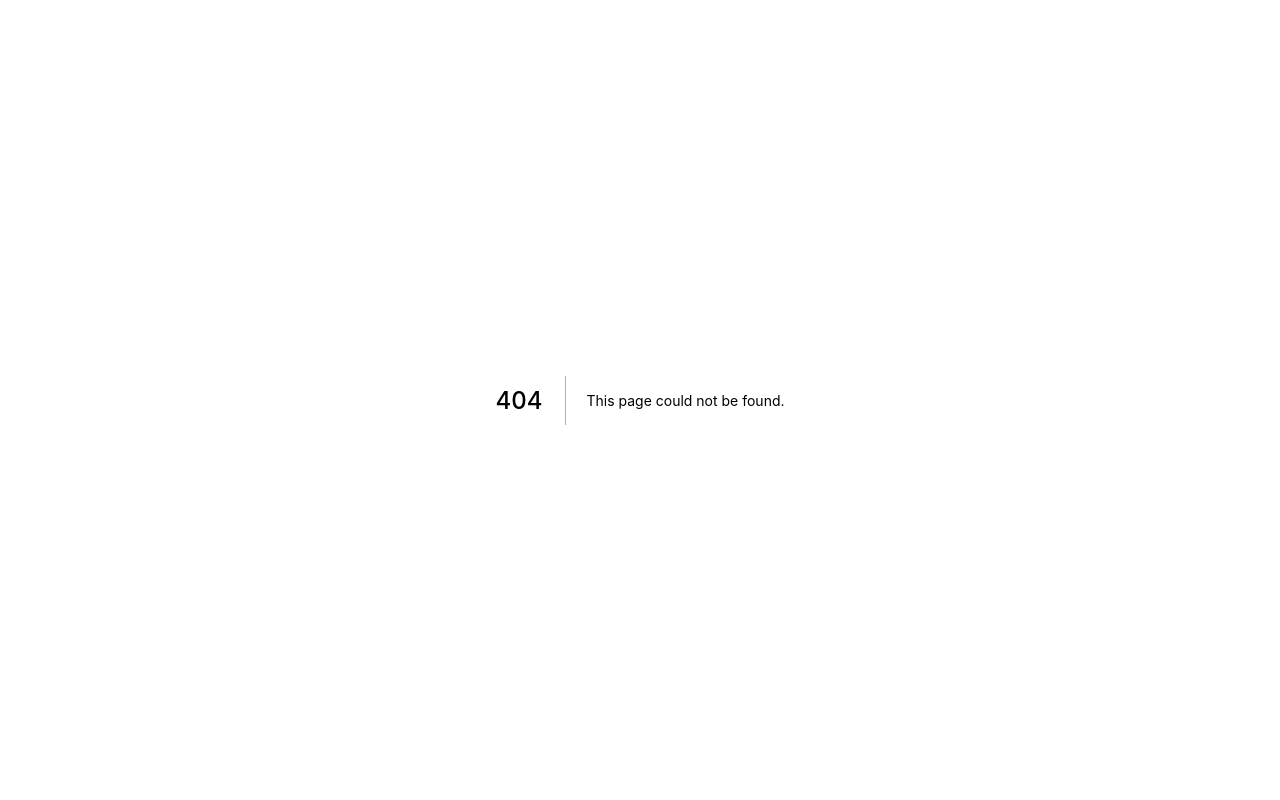
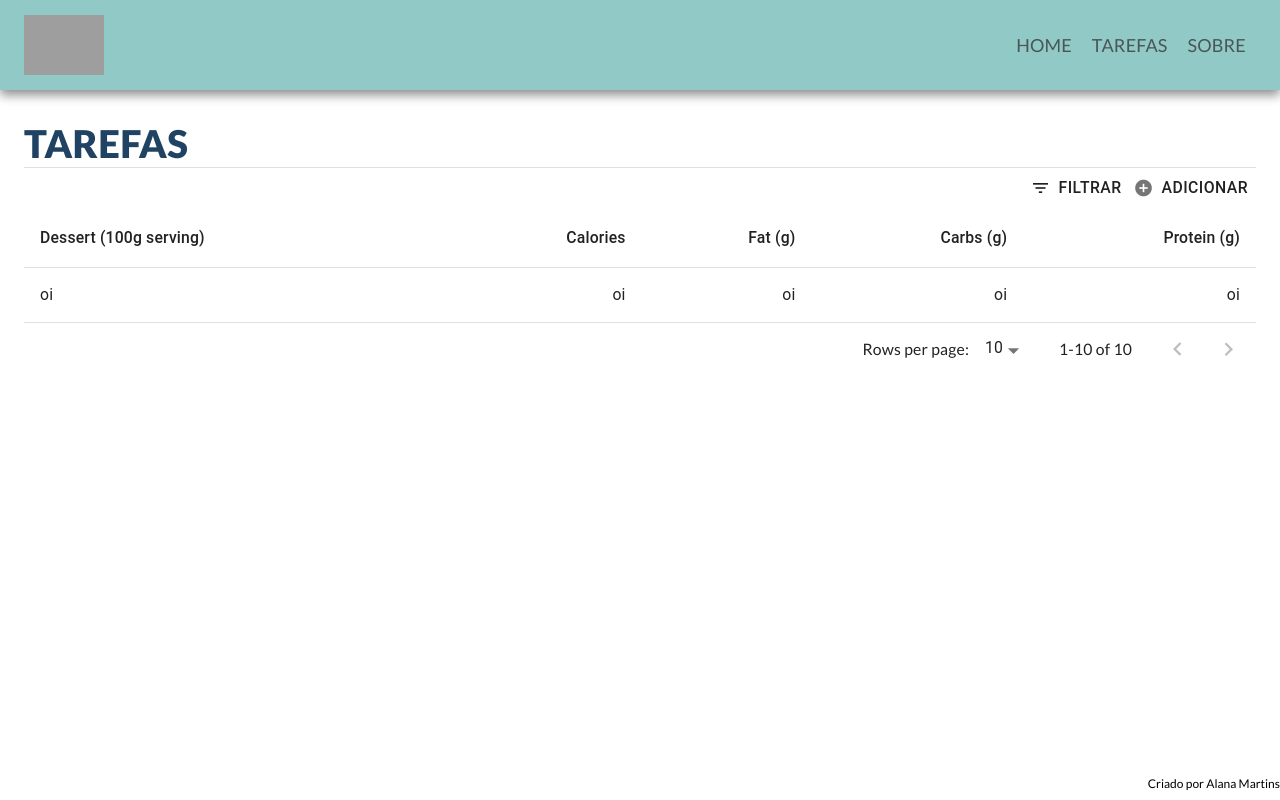
Before and after one commit to CIS-Assessment/teste-vaga-frontend, a Next.js app: page /tasks in a window 1280 px wide. Before the commit this address had no page. Built offline with nearby package versions, Linux system fonts and the light colour scheme; grey boxes are pictures that could not be loaded.

Commit message:
feat: layout global e ajuste de css com sass

```diff
--- /dev/null
+++ b/components/Layout/Layout.js
@@ -0,0 +1,42 @@
+import { Container, Grid, Typography, Link } from "@material-ui/core";
+import style from "./style.module.scss";
+
+const Layout = ({ children }) => {
+  return (
+    <Grid container>
+      <Grid item xs={12} className={style.layoutHeader}>
+        <Container className={style.headerContainer}>
+          <Grid>
+            <img
+              src="https://upload.wikimedia.org/wikipedia/commons/thumb/8/8e/Nextjs-logo.svg/800px-Nextjs-logo.svg.png"
+              width={80}
+            />
+          </Grid>
+          <Grid className={style.headerRightSide}>
+            <Typography>
+              <Link href="/" className={style.rightSideLink}>
+                HOME
+              </Link>
+            </Typography>
+            <Typography>
+              <Link href="/tasks" className={style.rightSideLink}>
+                TAREFAS
+              </Link>
+            </Typography>
+            <Typography>
+              <Link href="/tasks" className={style.rightSideLink}>
+                SOBRE
+              </Link>
+            </Typography>
+          </Grid>
+        </Container>
+      </Grid>
+      <Container className={style.layoutBody}>{children}</Container>
+      <Grid item xs={12} className={style.layoutFooter}>
+        Criado por Alana Martins
+      </Grid>
+    </Grid>
+  );
+};
+
+export default Layout;
--- /dev/null
+++ b/components/Layout/index.js
@@ -0,0 +1 @@
+export { default } from "./Layout";
--- /dev/null
+++ b/components/Layout/style.module.scss
@@ -0,0 +1,40 @@
+.layoutHeader {
+  background: #91c9c7;
+  color: #fff;
+  height: 90px;
+  box-shadow: 0px 5px 10px #02020273;
+  display: flex;
+  align-items: center;
+
+  .headerContainer {
+    display: flex;
+    align-items: center;
+
+    .headerRightSide {
+      margin-left: auto;
+      display: flex;
+      .rightSideLink {
+        color: #495655;
+        margin: 10px;
+      }
+    }
+  }
+}
+
+.layoutBody {
+  margin-top: 30px;
+}
+
+.layoutFooter {
+  // background-color: #204363;
+  bottom: 0;
+  position: absolute;
+  width: 100vw;
+  left: 0;
+  // color: #fff;
+  height: 4vh;
+  display: flex;
+  align-items: center;
+  justify-content: flex-end;
+  font-size: 12px;
+}
--- a/pages/_app.js
+++ b/pages/_app.js
@@ -1,17 +1,23 @@
 import Head from "next/head";
 import "../styles/global.css";
-
+import { StylesProvider } from "@material-ui/core/styles";
 export default function App({ Component, pageProps }) {
   return (
-    <>
+    <StylesProvider injectFirst>
       <Head>
         <title>Teste Frontend</title>
         <link
           rel="stylesheet"
           href="https://fonts.googleapis.com/icon?family=Material+Icons"
         />
+        <link rel="preconnect" href="https://fonts.googleapis.com" />
+        <link rel="preconnect" href="https://fonts.gstatic.com" crossorigin />
+        <link
+          href="https://fonts.googleapis.com/css2?family=Lato:ital,wght@0,100;0,300;0,400;0,700;0,900;1,100;1,300;1,400;1,700;1,900&display=swap"
+          rel="stylesheet"
+        />
       </Head>
       <Component {...pageProps} />
-    </>
+    </StylesProvider>
   );
 }
--- /dev/null
+++ b/pages/tasks/index.js
@@ -0,0 +1,70 @@
+import {
+  Typography,
+  Divider,
+  Grid,
+  Button,
+  TableContainer,
+  Table,
+  TableHead,
+  TableBody,
+  TableRow,
+  TableCell,
+  TablePagination,
+} from "@material-ui/core";
+
+import style from "../../styles/tasks.module.scss";
+import Layout from "../../components/Layout";
+import { Icon } from "@material-ui/core";
+
+const Tasks = () => {
+  return (
+    <Layout>
+      <Typography variant="h4" className={style.headerTitle}>
+        TAREFAS
+      </Typography>
+      <Divider />
+
+      <Grid className={style.gridBtnTable}>
+        <Button className={style.btn} startIcon={<Icon>filter_list</Icon>}>
+          FILTRAR
+        </Button>
+        <Button startIcon={<Icon color="action">add_circle</Icon>}>ADICIONAR</Button>
+      </Grid>
+      <Grid>
+        <TableContainer>
+          <Table aria-label="a dense table">
+            <TableHead>
+              <TableRow>
+                <TableCell>Dessert (100g serving)</TableCell>
+                <TableCell align="right">Calories</TableCell>
+                <TableCell align="right">Fat&nbsp;(g)</TableCell>
+                <TableCell align="right">Carbs&nbsp;(g)</TableCell>
+                <TableCell align="right">Protein&nbsp;(g)</TableCell>
+              </TableRow>
+            </TableHead>
+            <TableBody>
+              <TableRow key={"oi"}>
+                <TableCell component="th">{"oi"}</TableCell>
+                <TableCell align="right">{"oi"}</TableCell>
+                <TableCell align="right">{"oi"}</TableCell>
+                <TableCell align="right">{"oi"}</TableCell>
+                <TableCell align="right">{"oi"}</TableCell>
+              </TableRow>
+            </TableBody>
+          </Table>
+          <TablePagination
+            rowsPerPageOptions={[5, 10, 25]}
+            component="div"
+            count={10}
+            rowsPerPage={10}
+            page={0}
+            // onChangePage={handleChangePage}
+            // onChangeRowsPerPage={handleChangeRowsPerPage}
+          />
+        </TableContainer>
+      </Grid>
+    </Layout>
+  );
+};
+
+export default Tasks;
--- a/styles/global.css
+++ b/styles/global.css
@@ -2,10 +2,11 @@ html,
 body {
   padding: 0;
   margin: 0;
-  font-family: -apple-system, BlinkMacSystemFont, Segoe UI, Roboto, Oxygen, Ubuntu,
-    Cantarell, Fira Sans, Droid Sans, Helvetica Neue, sans-serif;
+  /* font-family: -apple-system, BlinkMacSystemFont, Segoe UI, Roboto, Oxygen, Ubuntu,
+    Cantarell, Fira Sans, Droid Sans, Helvetica Neue, sans-serif; */
   line-height: 1.6;
   font-size: 18px;
+  font-family: "Lato", sans-serif;
 }
 
 * {
@@ -15,6 +16,18 @@ body {
 a {
   color: #0070f3;
   text-decoration: none;
+  font-family: "Lato", sans-serif;
+}
+
+p,
+h1,
+h2,
+h3,
+h4,
+h5,
+h6,
+.MuiTypography-root {
+  font-family: "Lato", sans-serif !important;
 }
 
 a:hover {
--- /dev/null
+++ b/styles/tasks.module.scss
@@ -0,0 +1,9 @@
+.headerTitle {
+  font-weight: 900;
+  color: #204363;
+}
+
+.gridBtnTable {
+  display: flex;
+  justify-content: flex-end;
+}
```
Also changed, not shown: pages/index.js (+6 -3 lines), styles/utils.module.css (deleted, +0 -52 lines), 1 other file (tests, documents, lock files or other folders).
